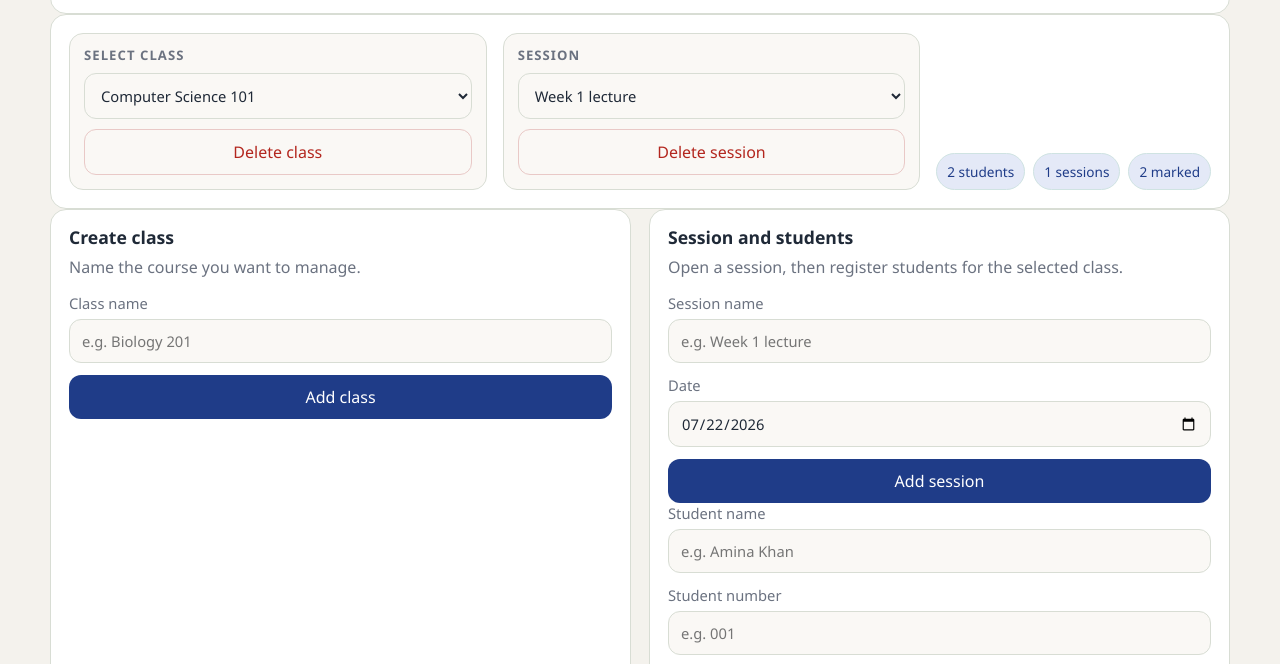
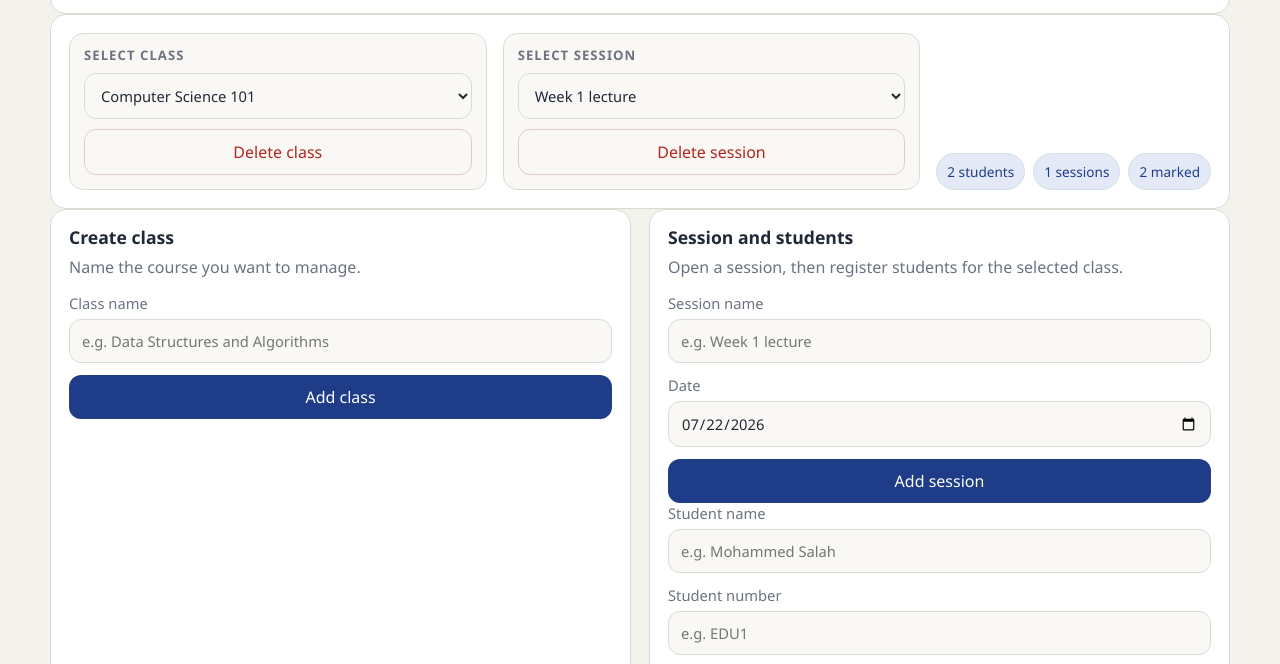
Before and after one commit to Variant-FC/Student_registration_Buildathon, a plain HTML site: page index.html in a window 1280 px wide. Shown: the part 126-790 px from the top of the page. Drawn offline with Linux system fonts and the light colour scheme.

Commit message:
updating parameters

```diff
--- a/index.html
+++ b/index.html
@@ -27,7 +27,7 @@
         <button type="button" class="ghost-btn danger-btn" id="deleteClassBtn">Delete class</button>
       </div>
       <div class="control-tile">
-        <h2>Session</h2>
+        <h2>Select Session</h2>
         <label>
           <select id="sessionSelect"></select>
         </label>
@@ -46,7 +46,7 @@
         <form id="classForm" class="stack-form">
           <label>
             Class name
-            <input id="classNameInput" type="text" placeholder="e.g. Biology 201" required>
+            <input id="classNameInput" type="text" placeholder="e.g. Data Structures and Algorithms" required>
           </label>
           <button type="submit">Add class</button>
         </form>
@@ -72,11 +72,11 @@
         <form id="studentForm" class="stack-form compact">
           <label>
             Student name
-            <input id="studentNameInput" type="text" placeholder="e.g. Amina Khan" required>
+            <input id="studentNameInput" type="text" placeholder="e.g. Mohammed Salah" required>
           </label>
           <label>
             Student number
-            <input id="studentRollInput" type="text" placeholder="e.g. 001" required>
+            <input id="studentIDInput" type="text" placeholder="e.g. EDU1" required>
           </label>
           <button type="submit">Add student</button>
         </form>
```
